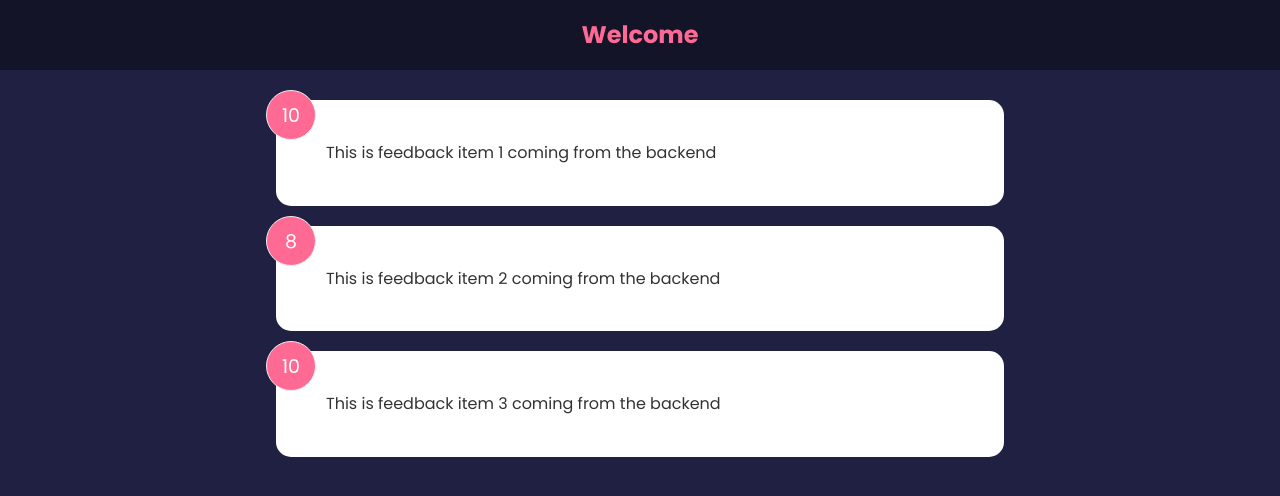
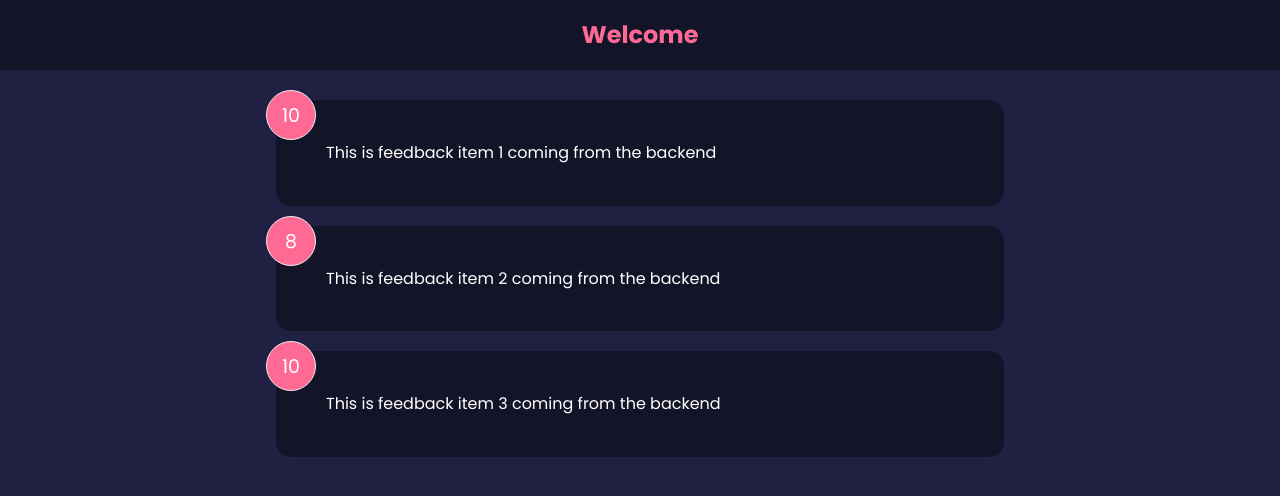
Before and after one commit to tuannhanguyen/feedback-app, a React (Create React App) app: page / in a window 1280 px wide. Shown: the top 496 px of the page. Built offline with nearby package versions, Linux system fonts and the light colour scheme.

Commit message:
Card component & conditional styles

```diff
--- a/src/components/FeedbackItem.jsx
+++ b/src/components/FeedbackItem.jsx
@@ -1,5 +1,7 @@
 import React from 'react'
 import { useState } from 'react'
+import Card from './shared/Card'
+import PropTypes from 'prop-types'
 
 function FeedbackItem({item}) {
 
@@ -7,11 +9,15 @@
     const [text, setText] = useState('This is text example')
 
     return (
-        <div className='card'>
+        <Card >
             <div className="num-display">{item.rating}</div>
             <div className="text-display">{item.text}</div>
-        </div>
+        </Card>
     )
 }
 
+FeedbackItem.propTypes = {
+    item: PropTypes.object.isRequired
+}
+
 export default FeedbackItem
--- /dev/null
+++ b/src/components/shared/Card.jsx
@@ -0,0 +1,21 @@
+import React from 'react'
+import PropTypes from 'prop-types'
+
+function Card({children, reverse}) {
+  return (
+    <div className={`card ${reverse && 'reverse' }`}>
+      {children}
+    </div>
+  )
+}
+
+Card.defaultProps = {
+  reverse: true
+}
+
+Card.propTypes = {
+  children: PropTypes.node.isRequired,
+  reverse: PropTypes.bool
+}
+
+export default Card
```
Also changed, not shown: src/components/FeedbackList.jsx (+13 -2 lines).
